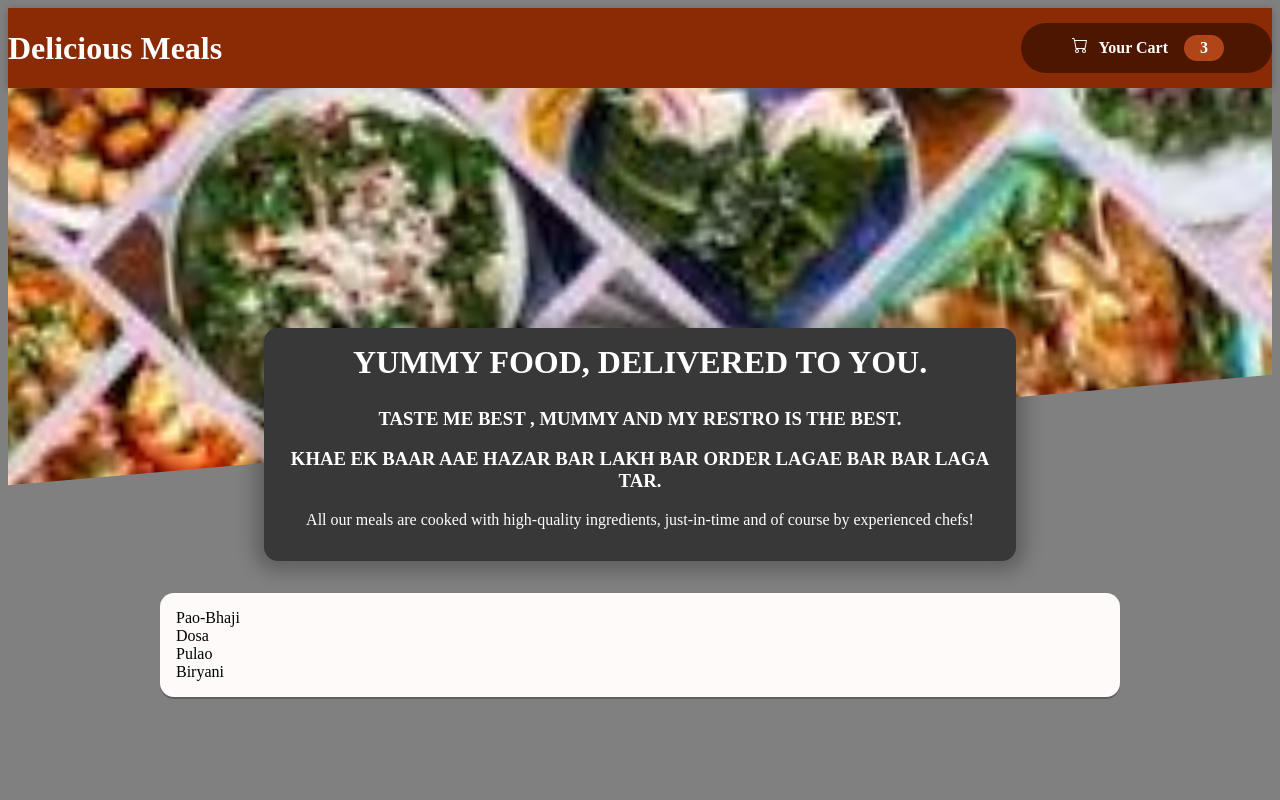
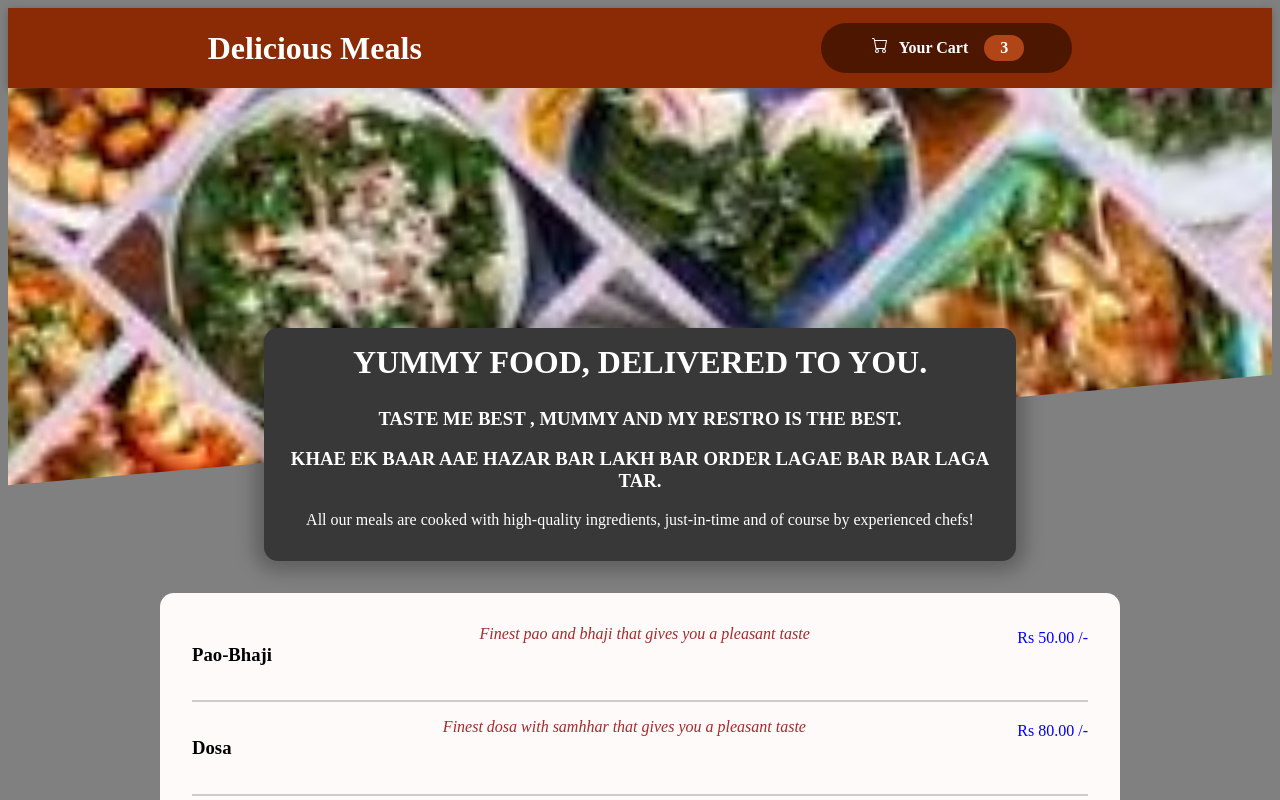
Before and after one commit to CoolShivas/React_Restaurants_App, a React (Vite) app in the folder my_restro_app/: page / in a window 1280 px wide. Shown: the top 800 px of the page. Built offline with nearby package versions, Linux system fonts and the light colour scheme.

Commit message:
Passing_IndividualMeal_via_Props

```diff
--- a/my_restro_app/src/components/LayOut/Header.module.css
+++ b/my_restro_app/src/components/LayOut/Header.module.css
@@ -7,7 +7,7 @@
     background-color: #8a2b06;
     color: white;
     display: flex;
-    justify-content: space-between;
+    justify-content: space-around;
     align-items: center;
     /* padding: 0 10%; */
     box-shadow: 0 2px 8px rgba(0, 0, 0, 0.25);
--- a/my_restro_app/src/components/Meals/MealsAvailable.jsx
+++ b/my_restro_app/src/components/Meals/MealsAvailable.jsx
@@ -1,3 +1,4 @@
+import IndividualMeal from "./MealsItem/IndividualMeal";
 import Card from "../UI/Card";
 import classes from "./MealsAvailable.module.css";
 
@@ -33,9 +34,14 @@ const DUMMY_MEALS = [
 
 const MealsAvailable = () => {
 
-    const mealsDummy = DUMMY_MEALS.map((currElem) =>
-        <li> {currElem.name} </li>)
-
+    const mealsDummy = DUMMY_MEALS.map((currElem, index) => {
+        return <IndividualMeal key={index}
+            idABC={currElem.id}
+            nameABC={currElem.name}
+            descriptionABC={currElem.description}
+            priceABC={currElem.price}
+        ></IndividualMeal>
+    })
 
     return <section className={classes.available_meals}>
         <Card>
--- a/my_restro_app/src/components/Meals/MealsAvailable.module.css
+++ b/my_restro_app/src/components/Meals/MealsAvailable.module.css
@@ -10,6 +10,7 @@
     list-style: none;
     margin: 0;
     padding: 0;
+
 }
 
 
--- /dev/null
+++ b/my_restro_app/src/components/Meals/MealsItem/IndividualMeal.jsx
@@ -0,0 +1,16 @@
+import classes from "./IndividualMeal.module.css";
+
+
+const IndividualMeal = (props) => {
+
+    const amount = `Rs ${props.priceABC.toFixed(2)} /-`;
+
+    return <li className={classes.individual_items}>
+        <h3> {props.nameABC} </h3>
+        <div className={classes.description}> {props.descriptionABC} </div>
+        <div className={classes.price}> {amount} </div>
+    </li>
+}
+
+
+export default IndividualMeal;
--- /dev/null
+++ b/my_restro_app/src/components/Meals/MealsItem/IndividualMeal.module.css
@@ -0,0 +1,22 @@
+.individual_items {
+    display: flex;
+    /* flex-direction: column; */
+    justify-content: space-between;
+    padding-bottom: 1rem;
+    border-bottom: 2px solid #ccc;
+    margin: 1rem;
+}
+
+.individual_items h3 {
+    margin: 0 0 0.25 0;
+}
+
+.description {
+    color: brown;
+    font-style: italic;
+}
+
+.price {
+    color: blue;
+    margin-top: 0.25rem;
+}
```
